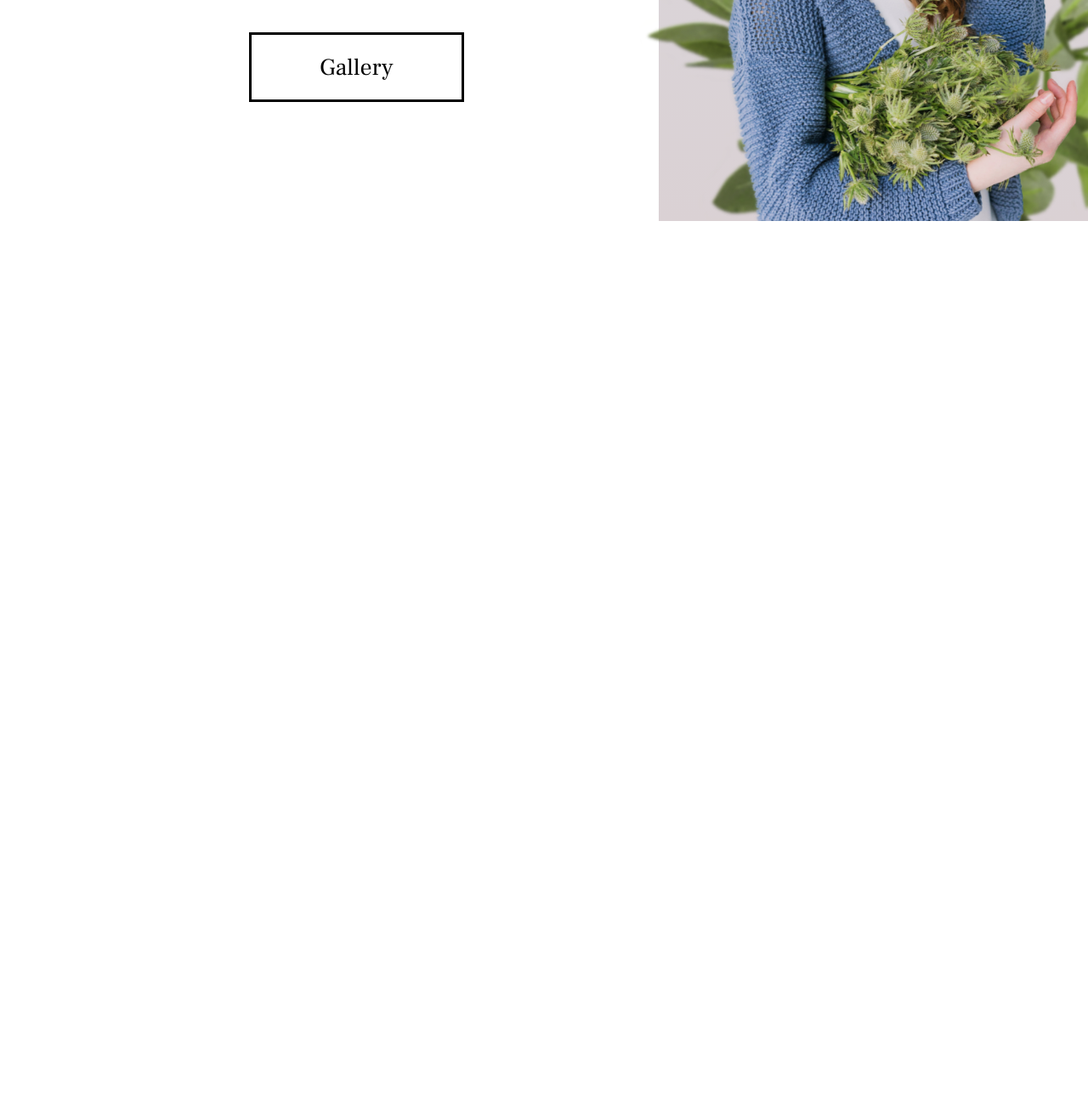
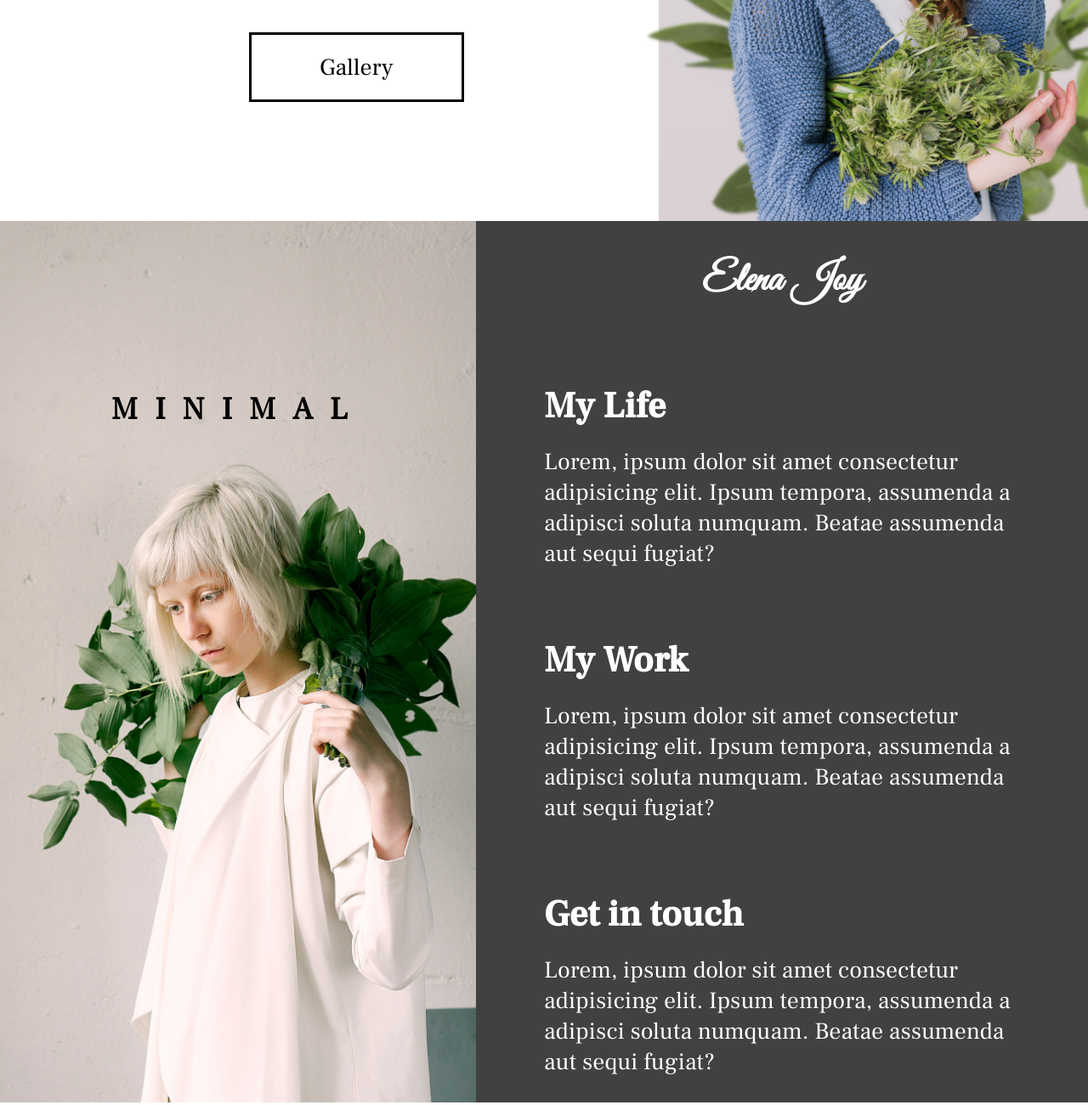
Before and after one commit to luismrosales/Elena-photography, a plain HTML site: page index.html in a window 1280 px wide. Shown: the part 541-1841 px from the top of the page at 85% size. Before the commit the page ends 801 px from the top, so only its background shows below. Drawn offline with Linux system fonts and the light colour scheme.

Commit message:
added about section

```diff
--- a/index.html
+++ b/index.html
@@ -60,6 +60,39 @@
           <img src="./img/plant2.png" alt="" class="plant2 plant" />
         </div>
       </section>
+      <section class="about">
+        <div class="about-img">
+          <h5>MINIMAL</h5>
+          <img src="./img/about-image.png" alt="portrait-picture" />
+        </div>
+        <div class="about-text flex">
+          <h2>Elena Joy</h2>
+          <div class="about-life">
+            <h3>My Life</h3>
+            <p>
+              Lorem, ipsum dolor sit amet consectetur adipisicing elit. Ipsum
+              tempora, assumenda a adipisci soluta numquam. Beatae assumenda aut
+              sequi fugiat?
+            </p>
+          </div>
+          <div class="about-work">
+            <h3>My Work</h3>
+            <p>
+              Lorem, ipsum dolor sit amet consectetur adipisicing elit. Ipsum
+              tempora, assumenda a adipisci soluta numquam. Beatae assumenda aut
+              sequi fugiat?
+            </p>
+          </div>
+          <div class="about-contact">
+            <h3>Get in touch</h3>
+            <p>
+              Lorem, ipsum dolor sit amet consectetur adipisicing elit. Ipsum
+              tempora, assumenda a adipisci soluta numquam. Beatae assumenda aut
+              sequi fugiat?
+            </p>
+          </div>
+        </div>
+      </section>
     </main>
   </body>
 </html>
--- a/style.css
+++ b/style.css
@@ -118,6 +118,7 @@ nav {
 }
 .hero-introduction p {
   padding: 5rem 10rem;
+  color: var(--gray-text);
 }
 
 .hero-introduction h2 {
@@ -191,6 +192,53 @@ nav {
   display: none;
 }
 
+/* about section */
+.about {
+  min-height: 100vh;
+  display: flex;
+  flex-wrap: wrap;
+}
+
+.about-text {
+  flex: 2 1 40rem;
+  justify-content: space-around;
+  background: var(--background-color);
+  color: white;
+}
+
+.about-text div {
+  padding: 3rem 8rem;
+}
+
+.about-text h3 {
+  padding: 2rem 0rem;
+  font-family: "Ruhl Medium", sans-serif;
+}
+
+.about-text h2 {
+  font-family: "Vibes", sans-serif;
+  padding: 4rem;
+}
+
+.about-img {
+  flex: 1 1 40rem;
+  position: relative;
+}
+
+.about-img h5 {
+  position: absolute;
+  top: 20%;
+  left: 50%;
+  transform: translate(-50%, -20%);
+  letter-spacing: 2rem;
+}
+
+.about-img img {
+  width: 100%;
+  height: 100%;
+  object-fit: cover;
+}
+
 @media screen and (max-width: 842px) {
   .burger {
     position: relative;
@@ -255,4 +303,8 @@ nav {
   .hero-introduction p {
     padding: 5rem 3rem;
   }
+
+  .about-text div {
+    padding: 3rem 3rem;
+  }
 }
```
